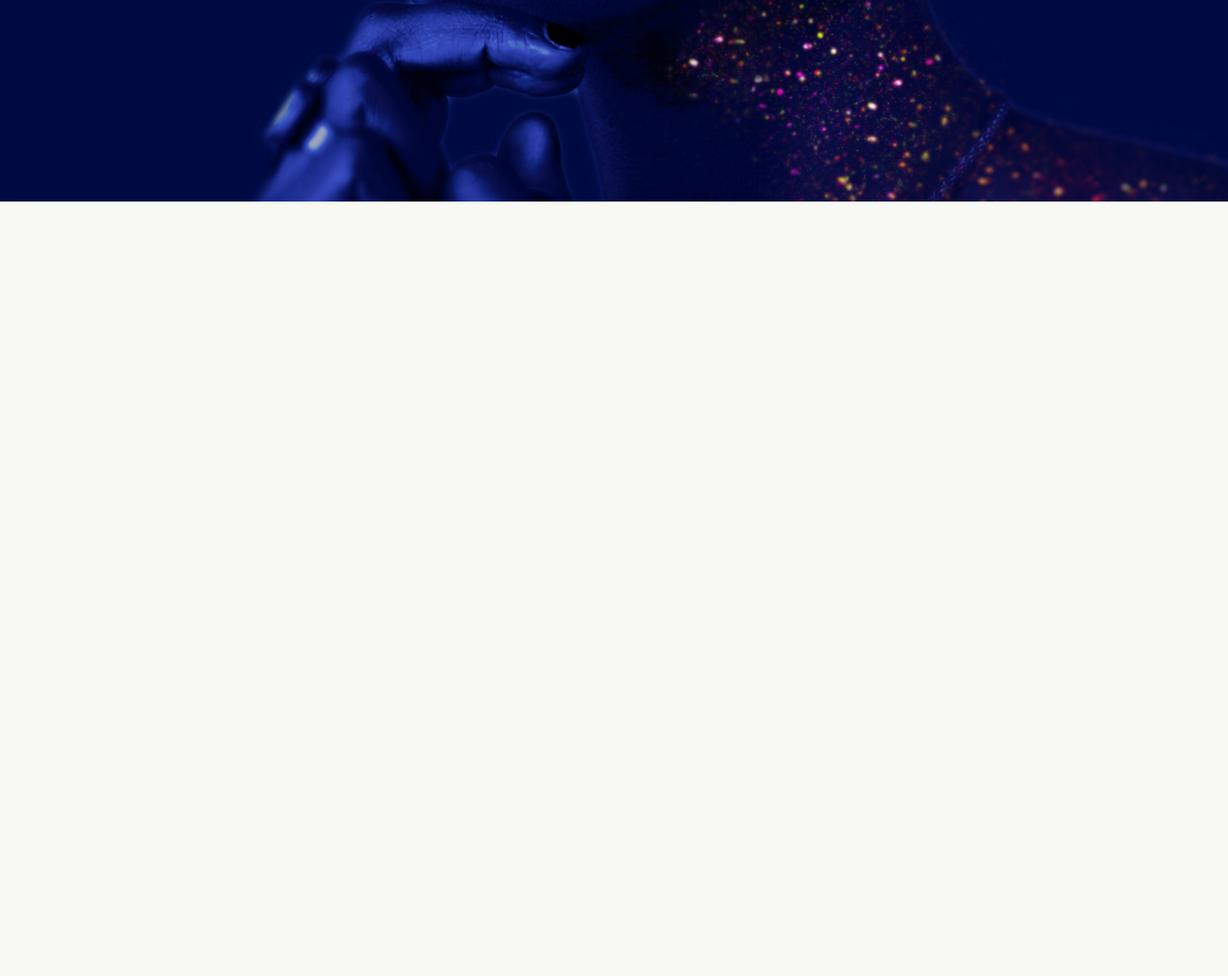
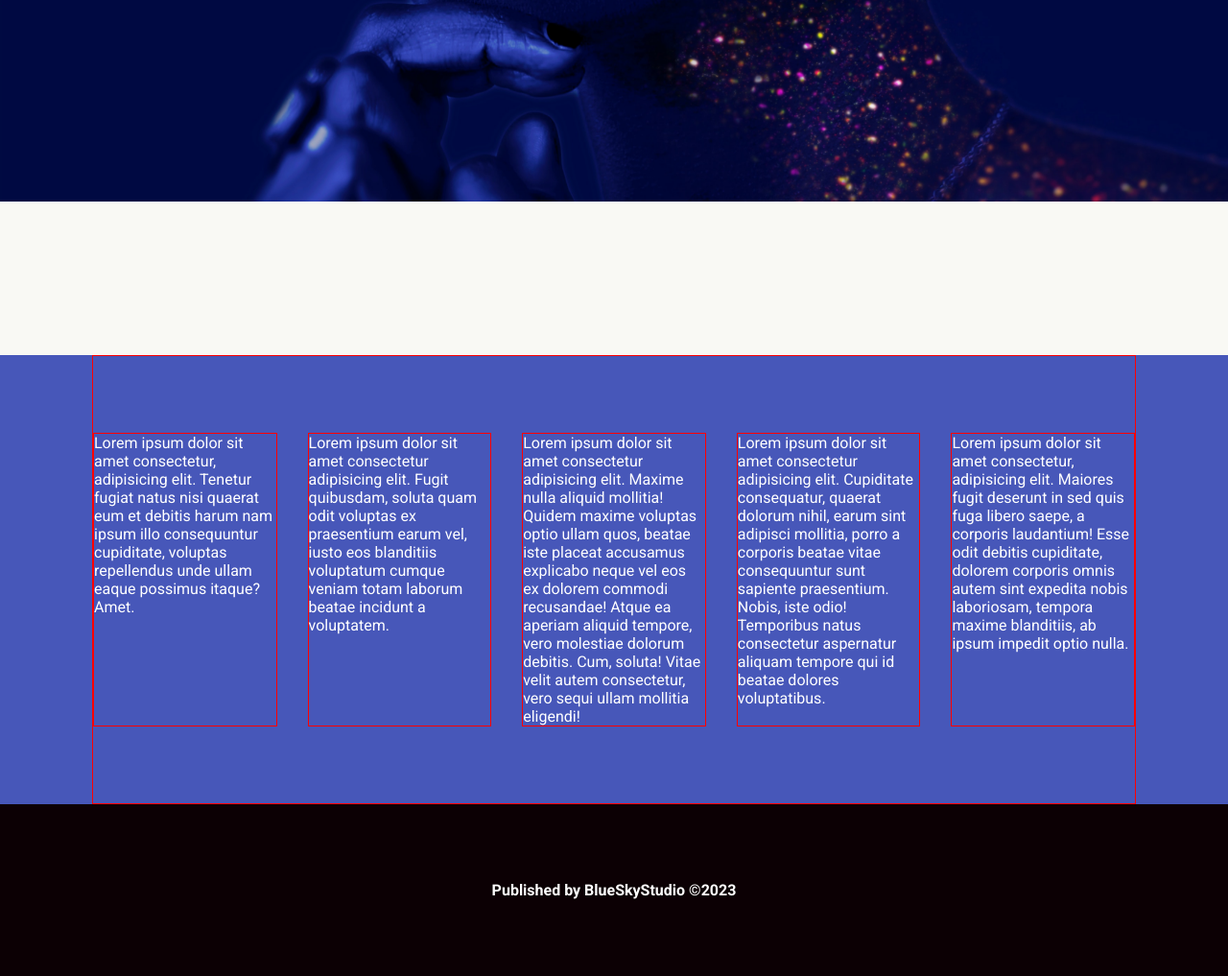
Before and after one commit to arhitekt75/yoga, a plain HTML site: page index.html in a window 1280 px wide. Shown: the part 3386-4403 px from the top of the page at 96% size. Before the commit the page ends 3756 px from the top, so only its background shows below. Drawn offline with nearby package versions, Linux system fonts and the light colour scheme.

Commit message:
Added section grid-container

```diff
--- a/index.html
+++ b/index.html
@@ -98,6 +98,18 @@
     <section class="space">
 
     </section>
+    <section class="grid-about">
+        <div class="grid-container">
+            <div class="grid-box"><p>Lorem ipsum dolor sit amet consectetur, adipisicing elit. Tenetur fugiat natus nisi quaerat eum et debitis harum nam ipsum illo consequuntur cupiditate, voluptas repellendus unde ullam eaque possimus itaque? Amet.</p></div>
+            <div class="grid-box"><p>Lorem ipsum dolor sit amet consectetur adipisicing elit. Fugit quibusdam, soluta quam odit voluptas ex praesentium earum vel, iusto eos blanditiis voluptatum cumque veniam totam laborum beatae incidunt a voluptatem.</p></div>
+            <div class="grid-box"><p>Lorem ipsum dolor sit amet consectetur adipisicing elit. Maxime nulla aliquid mollitia! Quidem maxime voluptas optio ullam quos, beatae iste placeat accusamus explicabo neque vel eos ex dolorem commodi recusandae! Atque ea aperiam aliquid tempore, vero molestiae dolorum debitis. Cum, soluta! Vitae velit autem consectetur, vero sequi ullam mollitia eligendi!</p></div>
+            <div class="grid-box"><p>Lorem ipsum dolor sit amet consectetur adipisicing elit. Cupiditate consequatur, quaerat dolorum nihil, earum sint adipisci mollitia, porro a corporis beatae vitae consequuntur sunt sapiente praesentium. Nobis, iste odio! Temporibus natus consectetur aspernatur aliquam tempore qui id beatae dolores voluptatibus.</p></div>
+            <div class="grid-box"><p>Lorem ipsum dolor sit amet consectetur, adipisicing elit. Maiores fugit deserunt in sed quis fuga libero saepe, a corporis laudantium! Esse odit debitis cupiditate, dolorem corporis omnis autem sint expedita nobis laboriosam, tempora maxime blanditiis, ab ipsum impedit optio nulla.</p></div>
+        </div>
+    </section>
+    <footer>
+        <h4>Published by BlueSkyStudio &copy;2023</h4>
+    </footer>
 
 </body>
 </html>
--- a/style.css
+++ b/style.css
@@ -274,3 +274,36 @@ header ul li {
 .woman h3{
     text-transform: uppercase;
 }
+
+
+.grid-about {
+    width: 100%;
+    background-color:#4757b9;
+    color: white;
+}
+
+.grid-container {
+    width: 85%;
+    margin-left: auto;
+    margin-right: auto;
+    padding-top: 5rem;
+    padding-bottom: 5rem;
+    display: grid;
+    grid-template-columns: repeat(auto-fit, minmax(100px,1fr));
+    grid-template-rows: repeat (2,100px);
+    grid-gap: 2rem;
+    border: 1px solid red;
+}
+
+.grid-box {
+    width: 100%;
+    border: 1px solid red;
+}
+
+footer {
+    width: 100%;
+    background-color: #0c0004;
+    color: white;
+    padding: 5rem 10rem;
+    text-align: center;
+}
```
